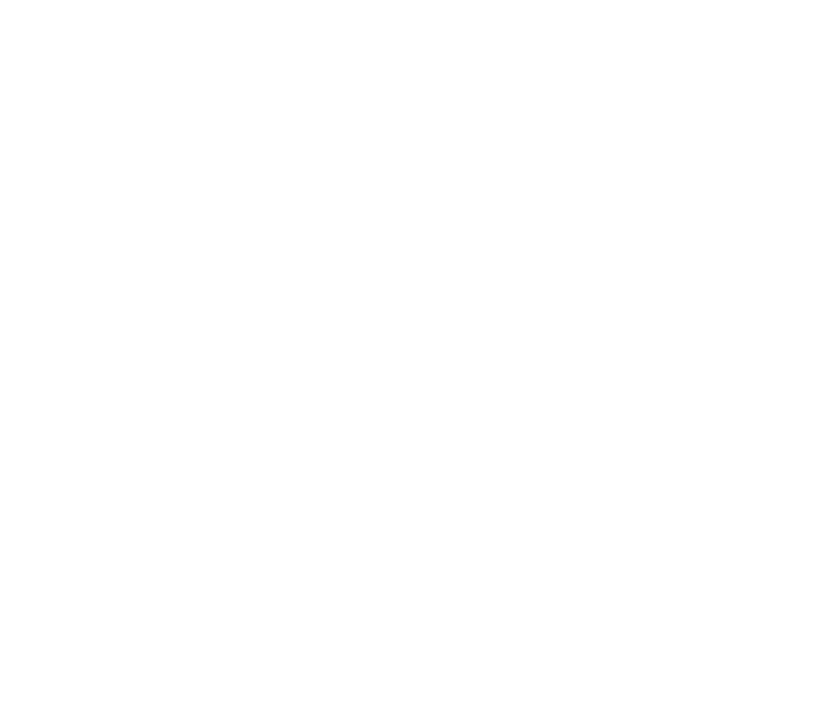
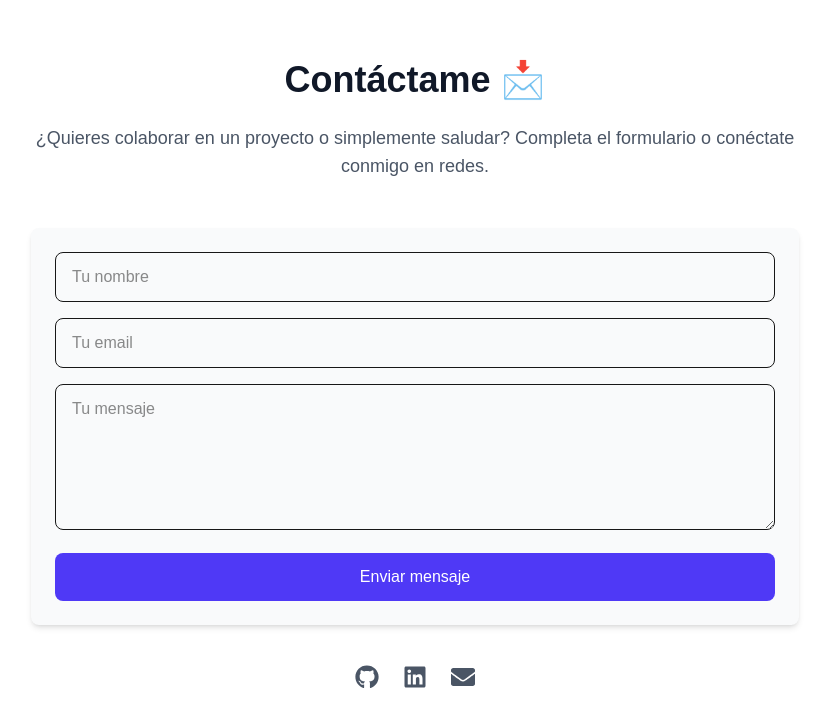
Before and after one commit to millanda29/PortafolioIsaac, a Next.js app: page / in a window 1280 px wide. Shown: the part 2426-3152 px from the top of the page, without its empty margins (225-1054 px from the left). Before the commit the page ends 2400 px from the top, so only its background shows below. Built offline with nearby package versions, Linux system fonts and the light colour scheme.

Commit message:
feat(sections): 📧 add Contact section with form and social links

```diff
--- a/src/app/page.tsx
+++ b/src/app/page.tsx
@@ -2,6 +2,7 @@
 import Hero from "@/components/sections/Hero"
 import About from "@/components/sections/About";
 import Projects from "@/components/sections/Projects";
+import Contact from "@/components/sections/Contact";
 
 export default function HomePage() {
     return (
@@ -10,6 +11,7 @@
             <Hero />
             <About />
             <Projects />
+            <Contact />
         </main>
     )
 }
--- /dev/null
+++ b/src/components/sections/Contact.tsx
@@ -0,0 +1,71 @@
+import { FaGithub, FaLinkedin, FaEnvelope } from "react-icons/fa"
+
+export default function Contact() {
+    return (
+        <section
+            id="contact"
+            className="min-h-screen flex flex-col justify-center items-center px-6 py-20 bg-white"
+        >
+            <div className="max-w-3xl w-full text-center">
+                <h2 className="text-4xl font-bold text-gray-900 mb-6">
+                    Contáctame <span className="text-indigo-600">📩</span>
+                </h2>
+                <p className="text-lg text-gray-600 mb-12">
+                    ¿Quieres colaborar en un proyecto o simplemente saludar?
+                    Completa el formulario o conéctate conmigo en redes.
+                </p>
+
+                {/* Formulario */}
+                <form className="bg-gray-50 shadow-md rounded-lg p-6 space-y-4">
+                    <input
+                        type="text"
+                        placeholder="Tu nombre"
+                        className="w-full px-4 py-3 border rounded-lg focus:outline-none focus:ring-2 focus:ring-indigo-500"
+                    />
+                    <input
+                        type="email"
+                        placeholder="Tu email"
+                        className="w-full px-4 py-3 border rounded-lg focus:outline-none focus:ring-2 focus:ring-indigo-500"
+                    />
+                    <textarea
+                        rows={5}
+                        placeholder="Tu mensaje"
+                        className="w-full px-4 py-3 border rounded-lg focus:outline-none focus:ring-2 focus:ring-indigo-500"
+                    />
+                    <button
+                        type="submit"
+                        className="w-full py-3 bg-indigo-600 text-white rounded-lg hover:bg-indigo-700 transition"
+                    >
+                        Enviar mensaje
+                    </button>
+                </form>
+
+                {/* Redes sociales */}
+                <div className="mt-10 flex justify-center gap-6 text-2xl text-gray-600">
+                    <a
+                        href="https://github.com/millanda29"
+                        target="_blank"
+                        rel="noopener noreferrer"
+                        className="hover:text-indigo-600 transition"
+                    >
+                        <FaGithub />
+                    </a>
+                    <a
+                        href="https://www.linkedin.com/in/isaac-llanda-970b91311"
+                        target="_blank"
+                        rel="noopener noreferrer"
+                        className="hover:text-indigo-600 transition"
+                    >
+                        <FaLinkedin />
+                    </a>
+                    <a
+                        href="mailto:maikdra@outlook.com"
+                        className="hover:text-indigo-600 transition"
+                    >
+                        <FaEnvelope />
+                    </a>
+                </div>
+            </div>
+        </section>
+    )
+}
```
Also changed, not shown: package.json (+6 -5 lines), 1 other file (tests, documents, lock files or other folders).
